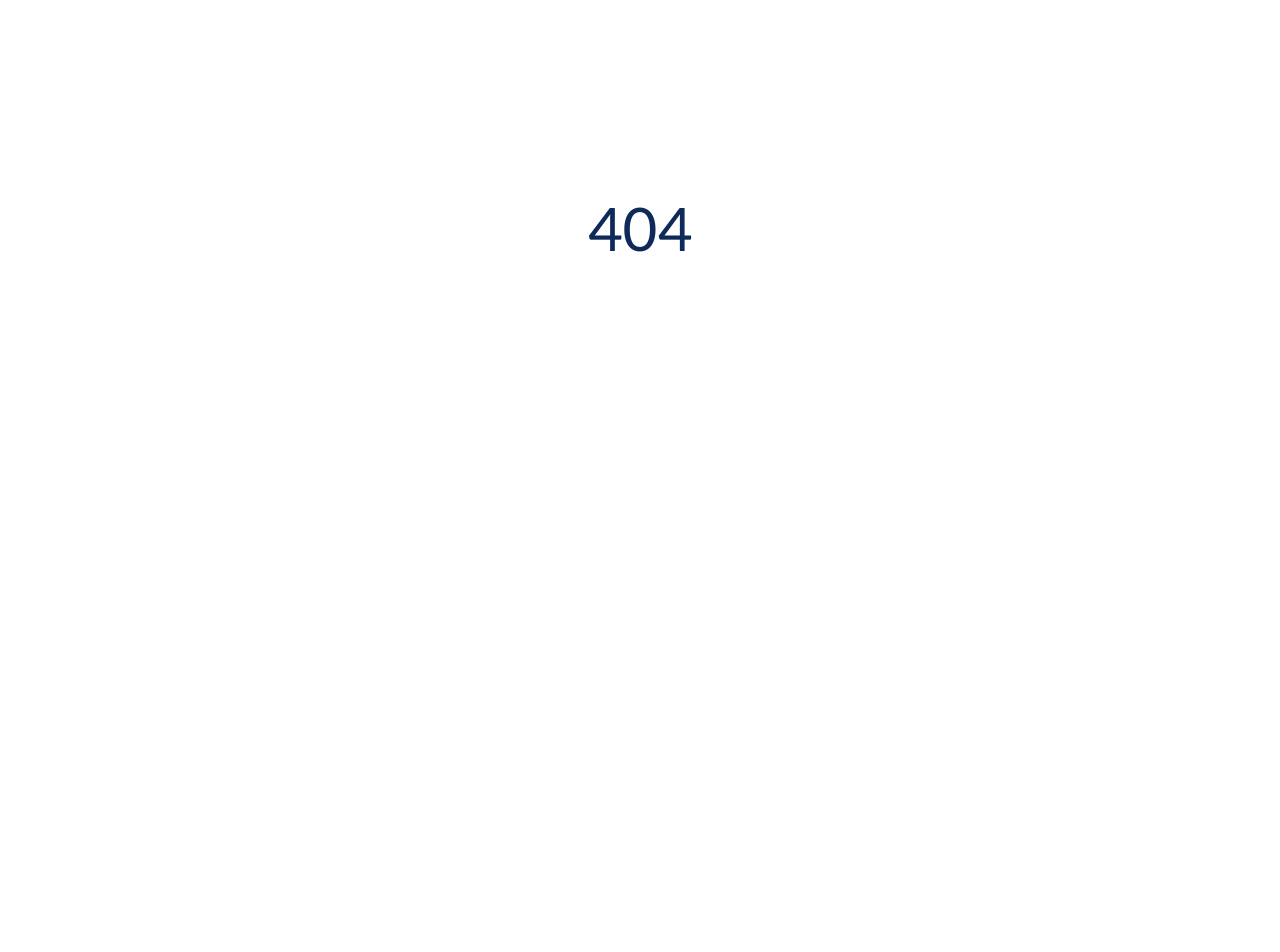
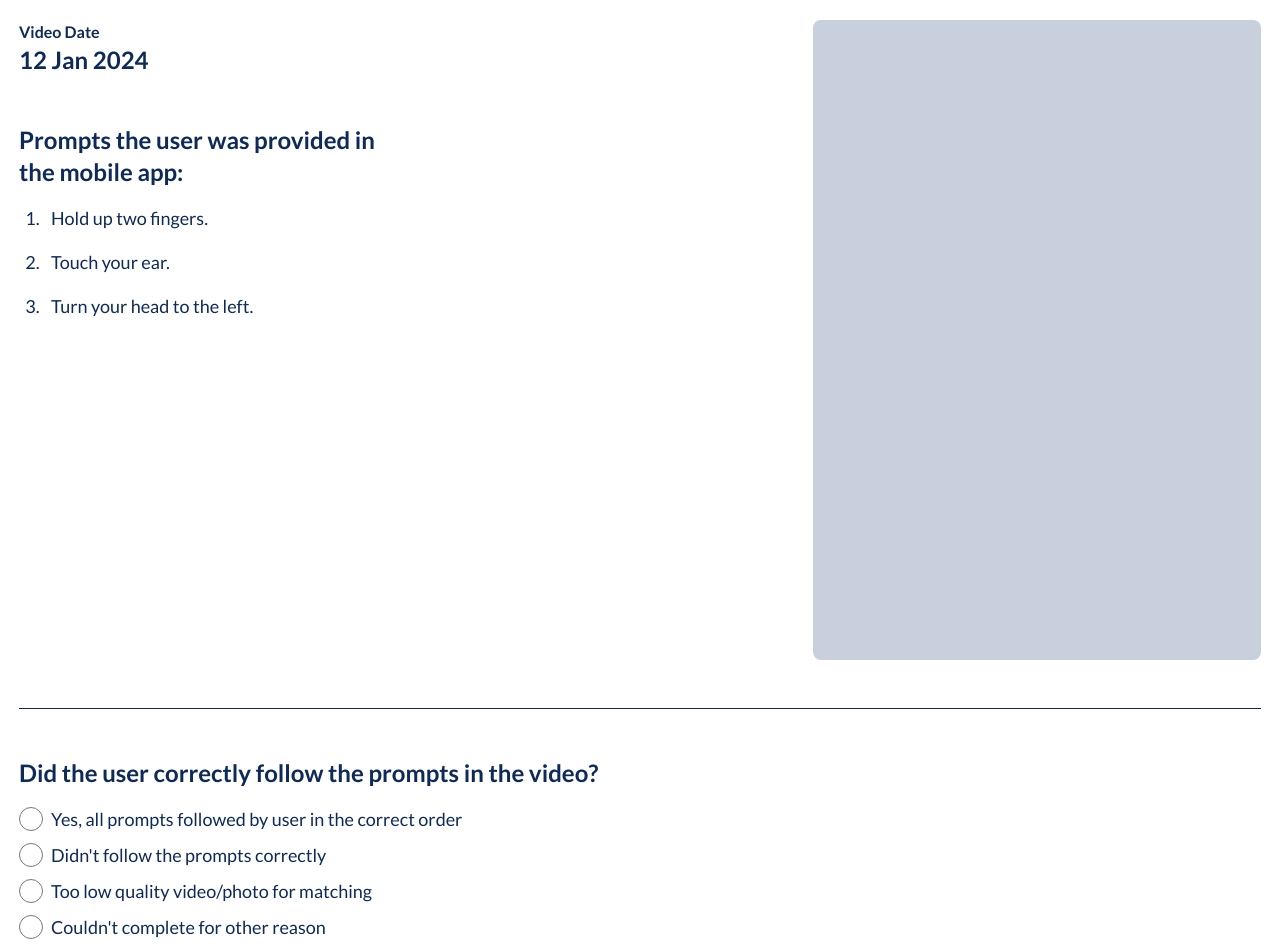
Before and after one commit to Nova-Scotia-Digital-Service/verified-by-video, a React (Create React App) app in the folder web/: page /dashboard/review/a in a window 1280 px wide. Shown: the part 220-1172 px from the top of the page. Before the commit the page ends 848 px from the top, so only its background shows below. Built offline with nearby package versions, Linux system fonts and the light colour scheme.

Commit message:
Start basic layout of review page

```diff
--- a/web/src/App.tsx
+++ b/web/src/App.tsx
@@ -4,6 +4,7 @@ import { GlobalHeader } from './components/GlobalHeader'
 
 import { PageNotFound } from './pages/PageNotFound'
 import { DashboardPage } from './pages/dashboard/DashboardPage'
+import { ReviewPage } from './pages/review/ReviewPage'
 
 function App() {
   return (
@@ -11,6 +12,7 @@ function App() {
       <GlobalHeader />
       <Routes>
         <Route path={`/dashboard`} element={<DashboardPage />} />
+        <Route path={`/dashboard/review/:video_id`} element={<ReviewPage />} />
         <Route path="*" element={<PageNotFound />} />
       </Routes>
     </>
--- /dev/null
+++ b/web/src/pages/review/ReviewPage.tsx
@@ -0,0 +1,51 @@
+export const ReviewPage: React.FC = () => {
+  return (
+    <div className="container pt-12">
+      <a href="/dashboard" className="font-bold text-sm">
+        Back
+      </a>
+      <h2 className="text-4xl font-bold text-title mt-4 mb-16">Verify Identity to set up Mobile card</h2>
+
+      <div className="flex justify-between mb-12">
+        <div>
+          <div className="mb-12">
+            <div className="font-bold text-md">Video Date</div>
+            <div className="font-bold text-2xl">12 Jan 2024</div>
+          </div>
+          <div className="max-w-96">
+            <h3 className="font-bold text-2xl mb-4">Prompts the user was provided in the mobile app:</h3>
+            <ol className="ml-6 text-lg">
+              <li className="mb-4 pl-2 list-decimal">Hold up two fingers.</li>
+              <li className="mb-4 pl-2 list-decimal">Touch your ear.</li>
+              <li className="mb-4 pl-2 list-decimal">Turn your head to the left.</li>
+            </ol>
+          </div>
+        </div>
+
+        <div className="w-[28rem] h-[40rem] bg-slate rounded-lg"></div>
+      </div>
+
+      <hr className="mb-12" />
+
+      <div className="mb-12">
+        <h3 className="font-bold text-2xl mb-4">Did the user correctly follow the prompts in the video?</h3>
+        <label className="flex items-center text-lg mb-2">
+          <input type="radio" name="followed-prompts" className="size-6 mr-2" />
+          Yes, all prompts followed by user in the correct order
+        </label>
+        <label className="flex items-center text-lg mb-2">
+          <input type="radio" name="followed-prompts" className="size-6 mr-2" />
+          Didn't follow the prompts correctly
+        </label>
+        <label className="flex items-center text-lg mb-2">
+          <input type="radio" name="followed-prompts" className="size-6 mr-2" />
+          Too low quality video/photo for matching
+        </label>
+        <label className="flex items-center text-lg mb-2">
+          <input type="radio" name="followed-prompts" className="size-6 mr-2" />
+          Couldn't complete for other reason
+        </label>
+      </div>
+    </div>
+  )
+}
--- /dev/null
+++ b/web/src/pages/review/components/DashboardComponent.tsx
@@ -0,0 +1,7 @@
+import React from 'react'
+
+export interface Props {}
+
+export const DashboardComponent: React.FC<Props> = ({}) => {
+  return <div className="flex my-2 p-4">Dashboard</div>
+}
--- a/web/tailwind.config.js
+++ b/web/tailwind.config.js
@@ -25,6 +25,7 @@ module.exports = {
       xl: '1440px',
     },
     colors: {
+      slate: palette.slate,
       background: palette.white,
       text: palette.navy,
       'header-background': palette.navy,
```
